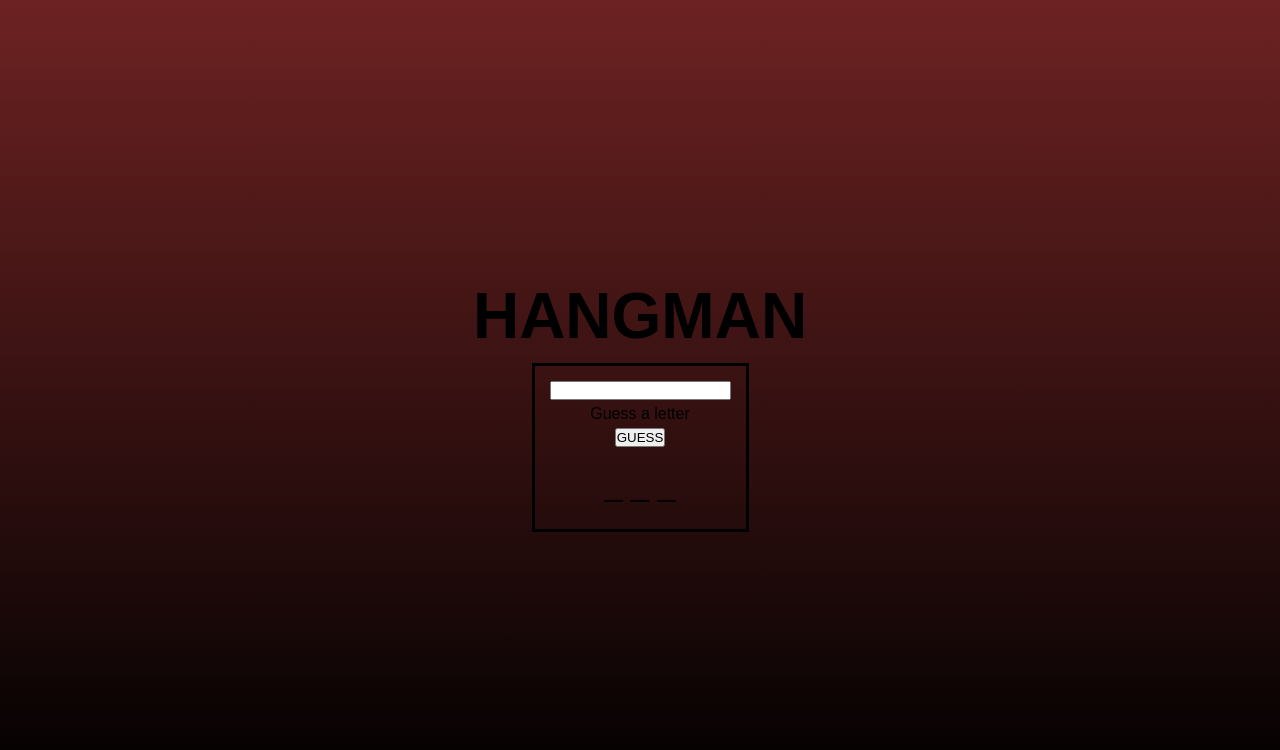
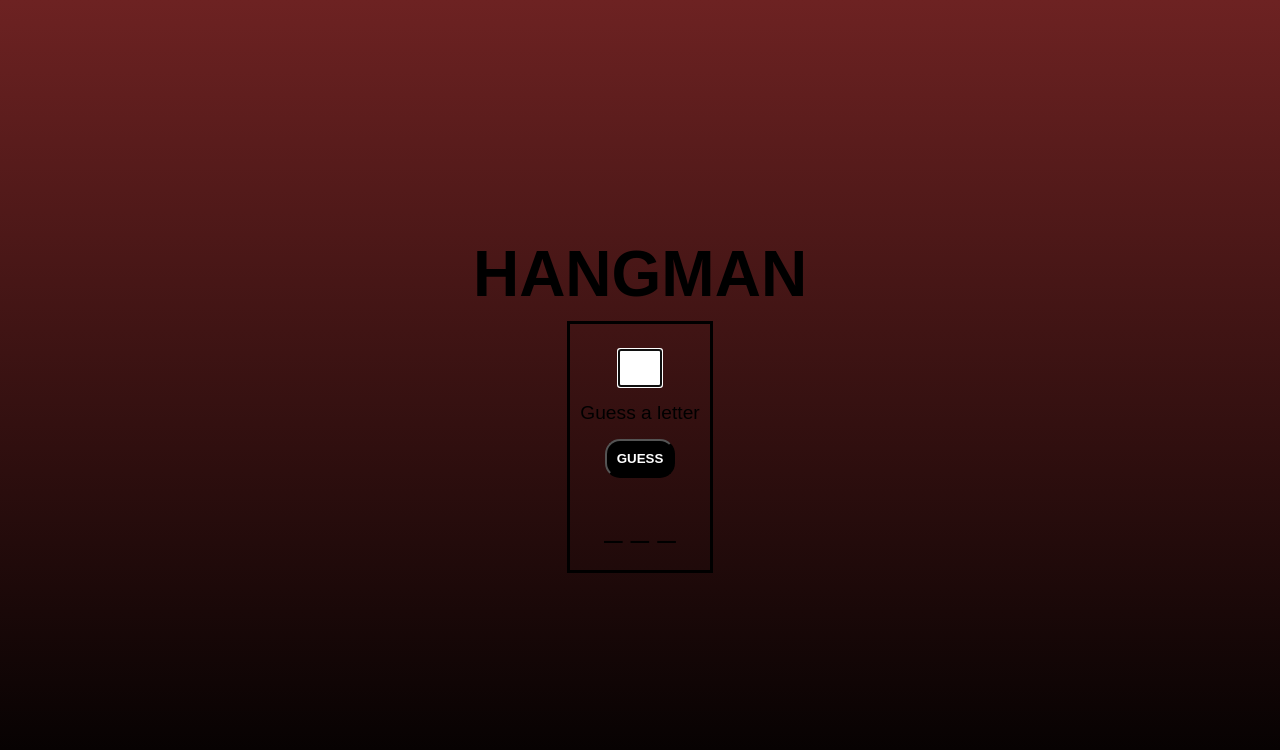
Before and after one commit to willypedroso/hangman-game, a plain HTML site: page index.html in a window 1280 px wide. Both pictures are taken after a click on the button "START". Drawn offline with Linux system fonts and the light colour scheme; a web font is replaced by a local one.

Commit message:
add guess button

```diff
--- a/index.html
+++ b/index.html
@@ -14,8 +14,8 @@
 
         <div id="guess">
             <input type="text" id="guessLetter">
-            <p style="font-size: 1rem;">Guess a letter</p>
-            <input type="button" value="GUESS">
+            <p style="font-size: 1.2rem;">Guess a letter</p>
+            <input type="button" id="guessBtn" value="GUESS">
         </div>
 
         <div id="res"></div>
--- a/script.js
+++ b/script.js
@@ -17,6 +17,7 @@ function start(){
     document.getElementById('btnStart').style.display = "none";
     document.getElementById('res').style.display = "flex";
     document.getElementById('guess').style.display = "flex";
+    document.getElementById('guessLetter').focus();
     console.log(randomWord);
     letters.map(letter => document.getElementById('res').innerHTML += "_ ");
 };
--- a/style.css
+++ b/style.css
@@ -41,7 +41,7 @@ main {
 }
 
 input {
-    margin: 5px;
+    margin: 15px;
 }
 
 #guess {
@@ -49,6 +49,22 @@ input {
     flex-direction: column;
     justify-content: center;
     align-items: center;
+}
+
+#guessBtn {
+    background-color: #000;
+    color: #fff;
+    padding: 10px;
+    border-radius: 15px;
+    font-weight: bold;
+}
+
+#guessLetter {
+    width: 30px;
+    font-size: 1.3rem;
+    text-align: center;
+    padding: 5px;
+    font-variant: small-caps;
 }
 
 #res {
```
